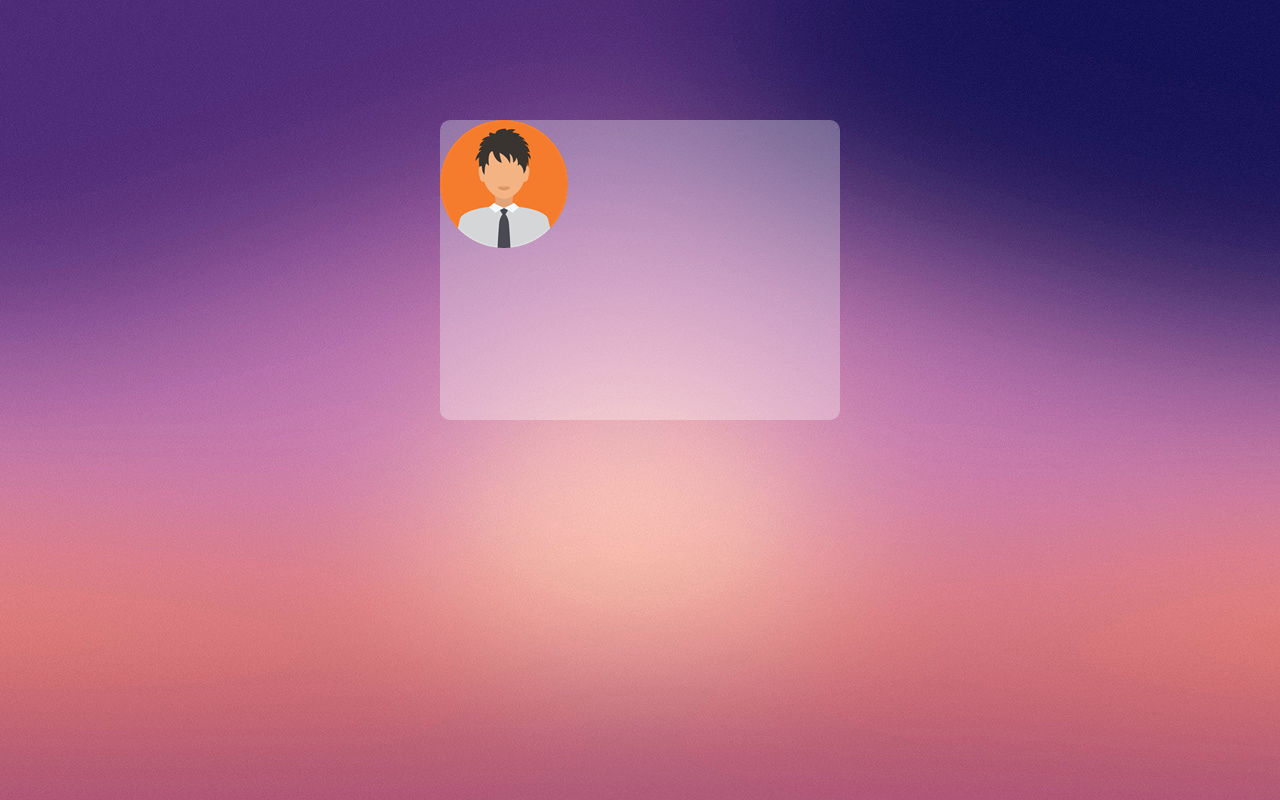
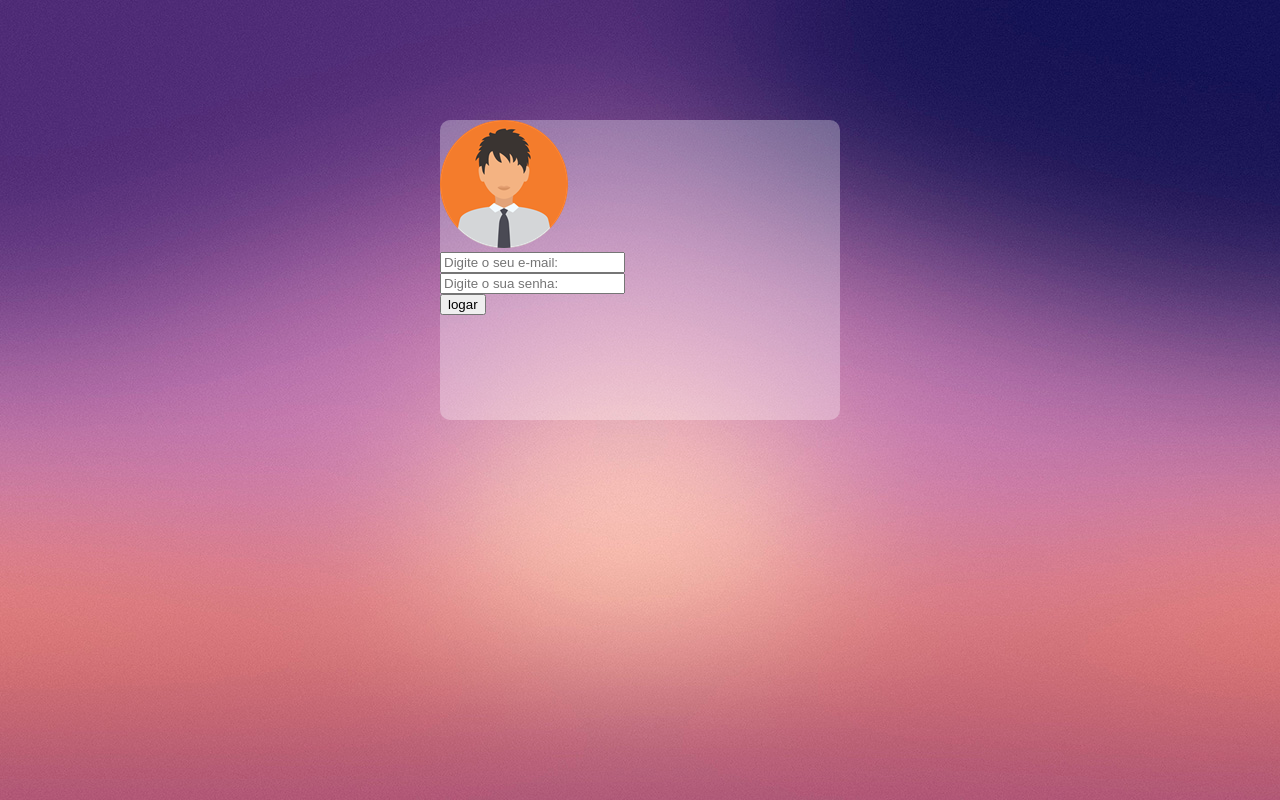
Before and after one commit to rod273/pagina_formulario_final, a plain HTML site: page index.html in a window 1280 px wide. Drawn offline with Linux system fonts and the light colour scheme; a web font is replaced by a local one.

Commit message:
Update index.html

```diff
--- a/index.html
+++ b/index.html
@@ -12,6 +12,20 @@
 <body>
     <div id="container">
         <img src="perfil.png" alt="">
+
+        <form action="">
+            <div>
+                <input class="email" type="text" name="email" id="email"  placeholder="Digite o seu e-mail:">
+            </div>
+
+            <div>
+                <input class="senha" type="password" name="password"  id="password"  placeholder="Digite o sua senha:">
+            </div>
+
+            <div>
+                <input class="submit" type="submit" value="logar">
+            </div>
+        </form>
     </div>
 </body>
 </html>
```
